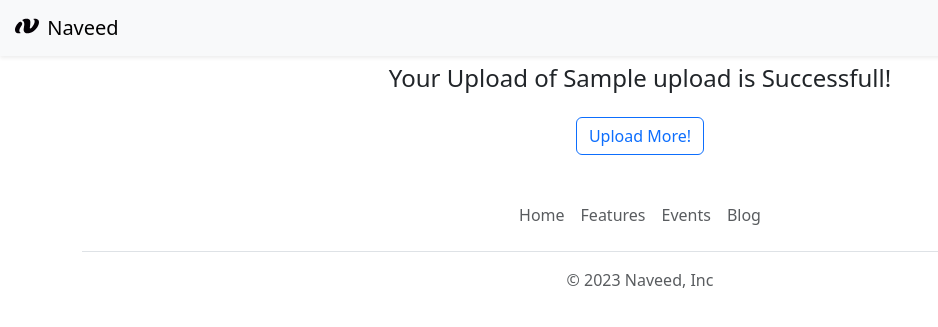
After one commit to captainawesome78/naveed-documentstore-website, a Flask app: template templates/application_submitted.html in a window 1280 px wide. The commit adds this page. Shown: the top 327 px of the page, without its empty margins (0-938 px from the left). Run offline with Flask 3, Linux system fonts and the light colour scheme; the template is opened without the code that fills it: most values are stand-ins (such as "Sample title", 1, 10 or a date in 2020).

Commit message:
store uploads in database

```diff
--- a/app.py
+++ b/app.py
@@ -1,5 +1,6 @@
-from flask import Flask, render_template, jsonify
-from database import load_jobs_from_db, load_job_from_db
+from flask import Flask, render_template, request, jsonify
+from database import load_jobs_from_db, load_job_from_db, add_application_to_db
+
 
 
 app = Flask(__name__)
@@ -48,5 +49,18 @@ def show_upload(id):
     return render_template('uploadpage.html', upload=upload)
 
 
+@app.route("/upload/<int:id>/apply", methods=['post'])
+def apply_to_uplaod(id):
+  data = request.form
+  upload = load_job_from_db(id)
+
+  add_application_to_db(id, data)
+  #store in db
+  #send an email
+  #display an ack
+  # return data
+  return render_template('application_submitted.html', application=data, upload=upload)
+
+
 if __name__ == "__main__":
   app.run(host = "0.0.0.0", debug =True)
--- /dev/null
+++ b/templates/application_submitted.html
@@ -0,0 +1,19 @@
+<!DOCTYPE html>
+<html>
+  <head>
+    <title> Upload Successfull!</title>
+    {% include 'bootstrap.html' %}
+    <link rel="icon" type="image/x-icon" href="https://naveed-documentstore-website.captainawesome7.repl.co/static/favicon.ico">
+  </head>
+  <body>
+    {% include 'nav.html' %}
+    <div class="container">
+      <h4 class= "text-center mt-2 mb-4">Your Upload of {{upload['title']}} is Successfull!</h4>
+      <div class="text-center">
+        <a href = "/" type="button" class = "btn btn-outline-primary">Upload More!</a>
+      </div>
+    </div>
+
+
+    {% include 'footer.html' %}
+  </body>
```
Also changed, not shown: database.py (+12 -0 lines), templates/application_form.html (added, +31 -0 lines), templates/uploadpage.html (+2 -8 lines).
